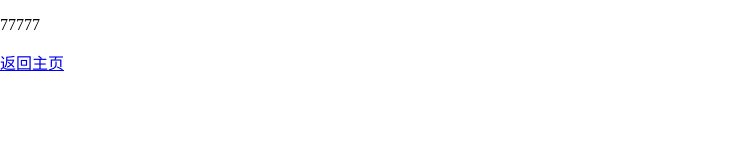
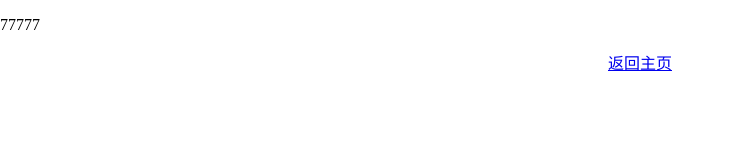
Before and after one commit to xqz123456/xqz1, a plain HTML site: page daxue.html in a window 1280 px wide. Shown: the whole page, without its empty margins (0-734 px from the left). Drawn offline with Linux system fonts and the light colour scheme.

Commit message:
Update daxue.html

```diff
--- a/daxue.html
+++ b/daxue.html
@@ -13,7 +13,8 @@
   <body>
     <p>77777
       <div>
-        <p style="text-align：center;">
+        <p style="
+            text-align:center;">
   <a href="index.html">返回主页</a>
         </p>
 </div>
```
